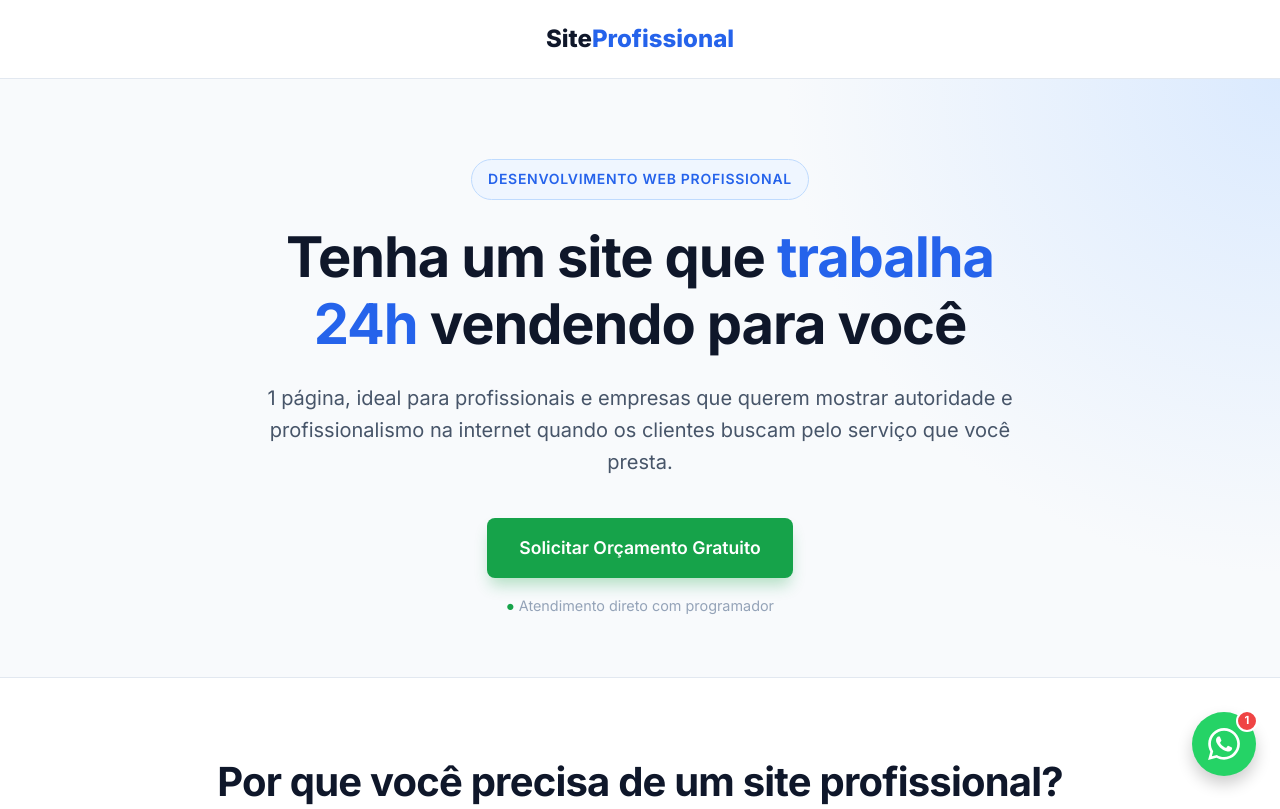
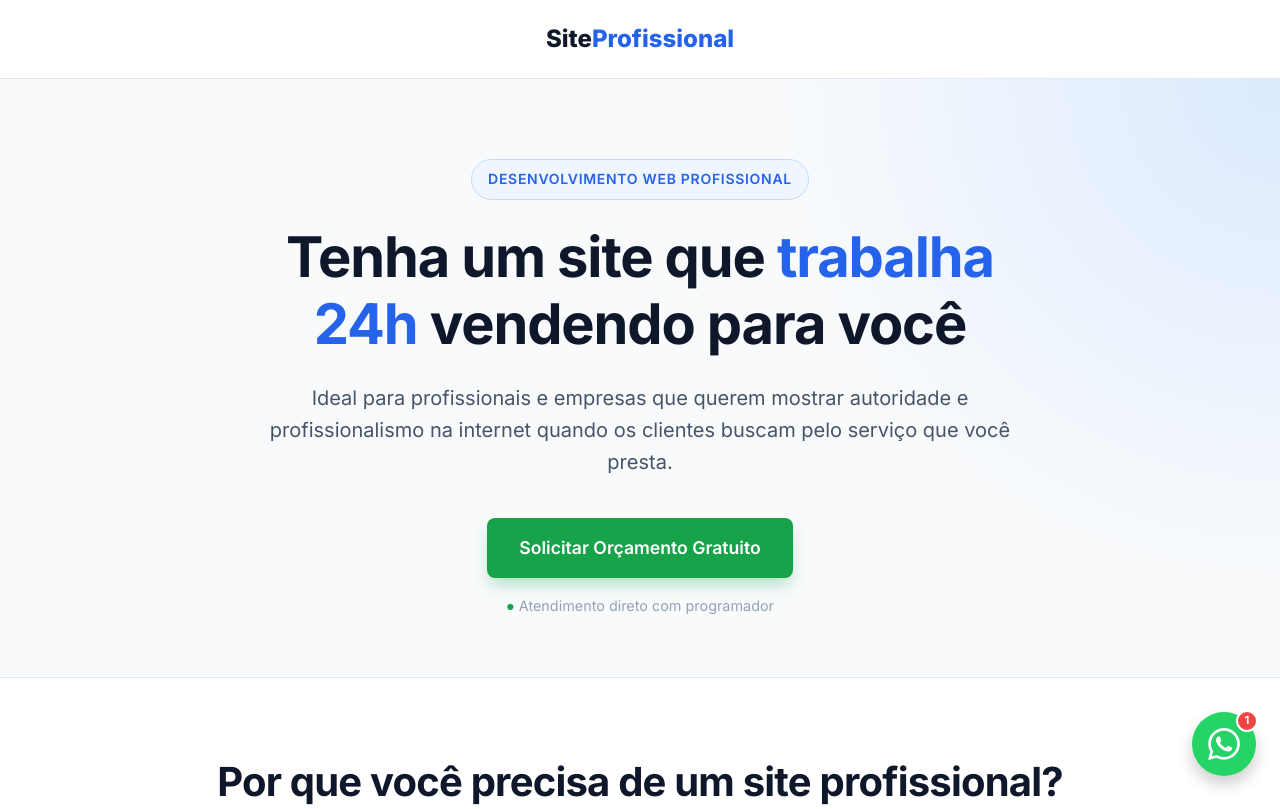
Before and after one commit to site-profissional/siteprofissional.pro, a plain HTML site: page index.html in a window 1280 px wide. Shown: the top 809 px of the page. Drawn offline with Linux system fonts and the light colour scheme.

Commit message:
Ajusta textos da página principal

```diff
--- a/index.html
+++ b/index.html
@@ -431,7 +431,7 @@
                 <span class="hero-badge">Desenvolvimento Web Profissional</span>
                 <h1 class="mb-3">Tenha um site que <span style="color: var(--primary);">trabalha 24h</span> vendendo para você</h1>
                 <p style="font-size: 1.25rem; margin-bottom: 40px; max-width: 750px; margin-left: auto; margin-right: auto;">
-                    1 página, ideal para profissionais e empresas que querem mostrar autoridade e profissionalismo na internet quando os clientes buscam pelo serviço que você presta.
+                    Ideal para profissionais e empresas que querem mostrar autoridade e profissionalismo na internet quando os clientes buscam pelo serviço que você presta.
                 </p>
 
                 <div style="display: flex; flex-direction: column; align-items: center; gap: 16px;">
```
